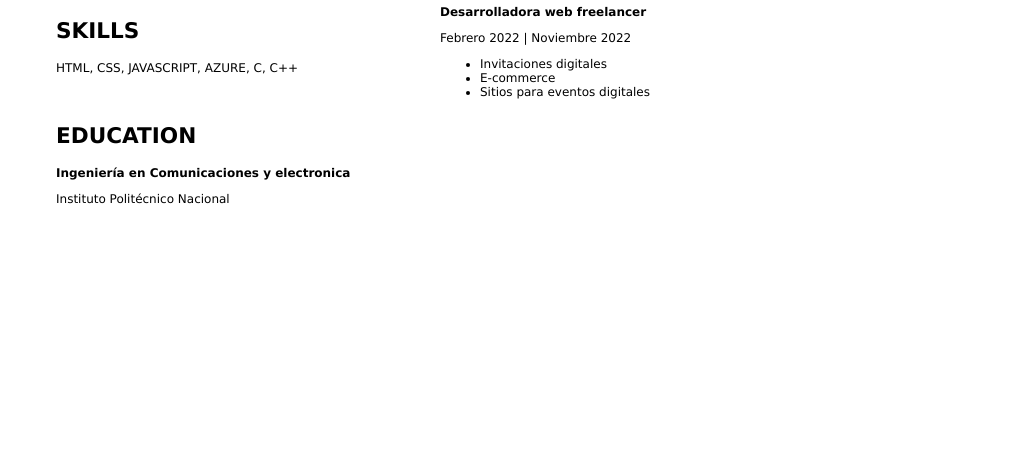
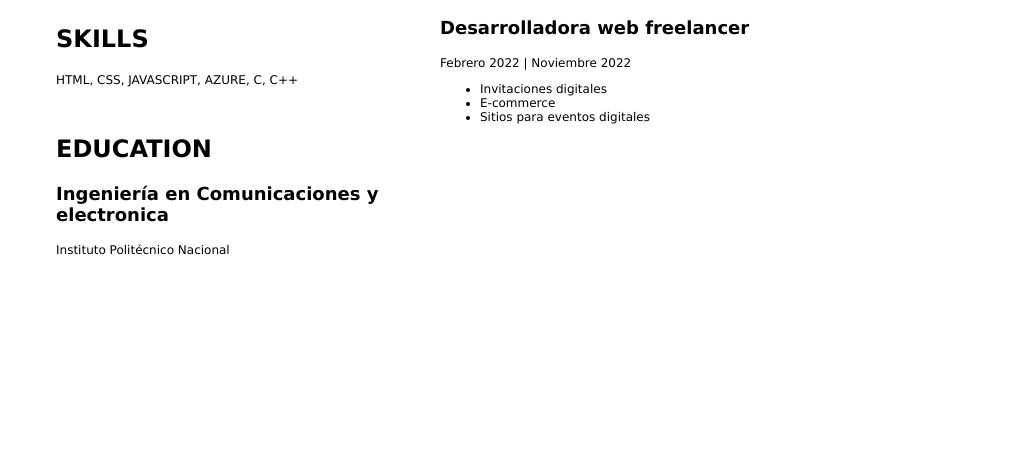
Before and after one commit to josslynm/cv_prueba, a plain HTML site: page index.html in a window 1280 px wide. Shown: the part 330-800 px from the top of the page, without its empty margins (128-1151 px from the left). Drawn offline with Linux system fonts and the light colour scheme.

Commit message:
font size

```diff
--- a/style.css
+++ b/style.css
@@ -15,12 +15,12 @@ h1{
 
 }
 h2{
-    font-size: 1.8em;
+    font-size: 2em;
 
 
 }
 h3{
-    font-size: 1em;
+    font-size: 1.5em;
 
 }
 main{
@@ -34,6 +34,10 @@ section {
     margin: auto 1em 4em 2em;
 }
 
+p{
+    font-size: 1em;
+}
+
 
 .centrarIconos{
     display: flex;
```
